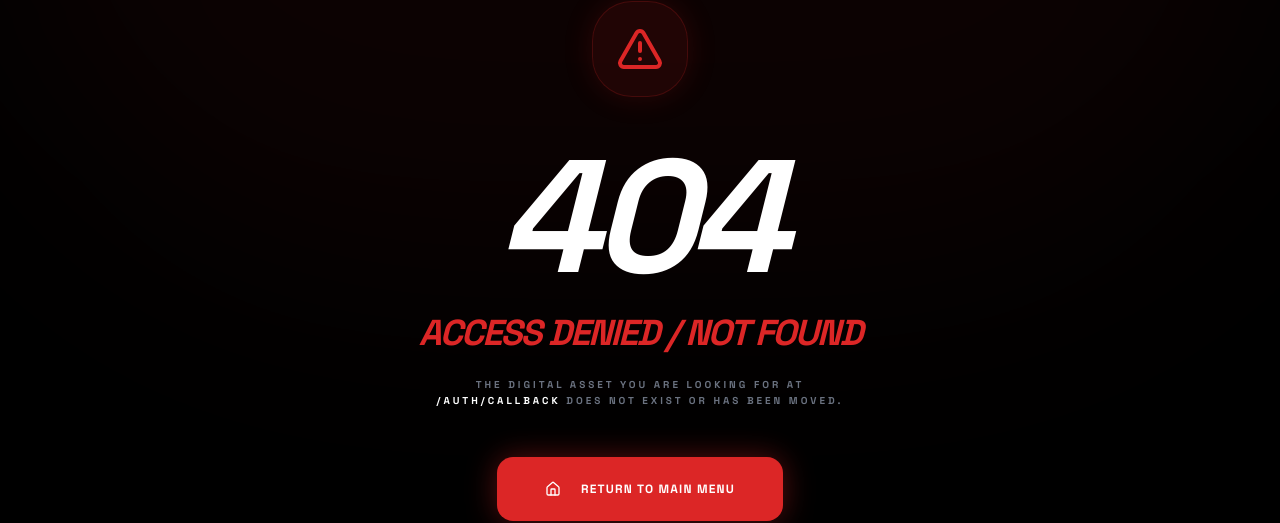
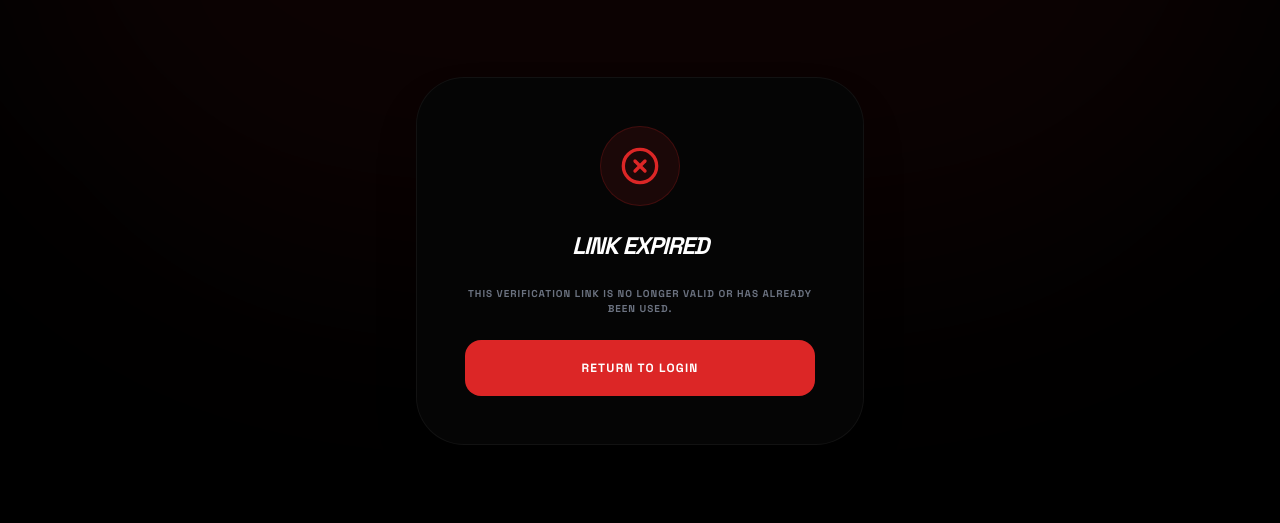
Before and after one commit to Izotzz/metaldrops, a React (Vite) app: page /auth/callback in a window 1280 px wide. Shown: the part 139-662 px from the top of the page. Built offline with nearby package versions, Linux system fonts and the light colour scheme; no server answers; the database is empty.

Commit message:
[dyad] Configurado flujo de verificación de email con página de callback y activación de sesión - wrote 3 file(s)

```diff
--- a/src/App.tsx
+++ b/src/App.tsx
@@ -16,6 +16,7 @@ import ForgotPassword from "./pages/ForgotPassword";
 import MyProducts from "./pages/MyProducts";
 import Checkout from "./pages/Checkout";
 import Settings from "./pages/Settings";
+import AuthCallback from "./pages/AuthCallback";
 import NotFound from "./pages/NotFound";
 import AuthBanner from "./components/AuthBanner";
 
@@ -42,6 +43,7 @@ const App = () => (
               <Route path="/my-products" element={<MyProducts />} />
               <Route path="/checkout" element={<Checkout />} />
               <Route path="/settings" element={<Settings />} />
+              <Route path="/auth/callback" element={<AuthCallback />} />
               <Route path="*" element={<NotFound />} />
             </Routes>
           </BrowserRouter>
--- a/src/context/AuthContext.tsx
+++ b/src/context/AuthContext.tsx
@@ -184,7 +184,7 @@ export const AuthProvider: React.FC<{ children: React.ReactNode }> = ({ children
   const login = async (email: string, password: string) => {
     setIsLoading(true);
     try {
-      const { data, error } = await supabase.auth.signInWithPassword({ email, password });
+      const { data, error } = await supabase.signInWithPassword({ email, password });
       if (error) throw error;
 
       if (data.user) {
@@ -216,14 +216,13 @@ export const AuthProvider: React.FC<{ children: React.ReactNode }> = ({ children
         password,
         options: {
           data: { username: regUsername },
-          emailRedirectTo: window.location.origin,
+          emailRedirectTo: `${window.location.origin}/auth/callback`,
         }
       });
 
       if (error) throw error;
 
       if (data.user) {
-        // Si no hay sesión inmediata, es que requiere confirmación por email
         if (!data.session) {
           return { success: true, message: "Please check your email to confirm your account." };
         }
--- /dev/null
+++ b/src/pages/AuthCallback.tsx
@@ -0,0 +1,92 @@
+"use client";
+
+import React, { useEffect, useState } from 'react';
+import { useNavigate } from 'react-router-dom';
+import { supabase } from '@/integrations/supabase/client';
+import { showSuccess, showError } from '@/utils/toast';
+import { Loader2, CheckCircle2, XCircle } from 'lucide-react';
+import { motion } from 'framer-motion';
+
+const AuthCallback = () => {
+  const navigate = useNavigate();
+  const [status, setStatus] = useState<'loading' | 'success' | 'error'>('loading');
+
+  useEffect(() => {
+    const handleAuthCallback = async () => {
+      try {
+        // Supabase procesa automáticamente el hash de la URL al inicializarse o con getSession
+        const { data: { session }, error } = await supabase.auth.getSession();
+
+        if (error) throw error;
+
+        if (session) {
+          setStatus('success');
+          showSuccess("Verification successful. Logged in.");
+
+          // Pequeña espera para que el usuario vea el estado de éxito
+          setTimeout(() => {
+            navigate('/');
+          }, 2000);
+        } else {
+          // Si no hay sesión y estamos en esta página, el link probablemente expiró o es inválido
+          setStatus('error');
+          showError("Verification link expired or invalid.");
+        }
+      } catch (error: any) {
+        console.error("Auth callback error:", error);
+        setStatus('error');
+        showError(error.message || "Authentication failed.");
+      }
+    };
+
+    handleAuthCallback();
+  }, [navigate]);
+
+  return (
+    <div className="min-h-screen flex items-center justify-center bg-black px-4">
+      <div className="absolute inset-0 bg-red-600/5 blur-[120px] rounded-full -translate-y-1/2"></div>
+
+      <motion.div
+        initial={{ opacity: 0, scale: 0.9 }}
+        animate={{ opacity: 1, scale: 1 }}
+        className="bg-[#050505] border border-white/5 p-12 rounded-[3rem] shadow-2xl max-w-md w-full text-center relative z-10"
+      >
+        {status === 'loading' && (
+          <div className="space-y-6">
+            <Loader2 className="h-16 w-16 text-red-600 animate-spin mx-auto" />
+            <h2 className="text-2xl font-black text-white uppercase italic tracking-tighter">Verifying Access...</h2>
+            <p className="text-gray-500 text-[10px] font-black uppercase tracking-widest">Please wait while we secure your session</p>
+          </div>
+        )}
+
+        {status === 'success' && (
+          <div className="space-y-6">
+            <div className="w-20 h-20 bg-green-500/10 rounded-full flex items-center justify-center mx-auto border border-green-500/20">
+              <CheckCircle2 className="h-10 w-10 text-green-500" />
+            </div>
+            <h2 className="text-2xl font-black text-white uppercase italic tracking-tighter">Verification Successful</h2>
+            <p className="text-gray-500 text-[10px] font-black uppercase tracking-widest">Welcome to the elite. Redirecting to home...</p>
+          </div>
+        )}
+
+        {status === 'error' && (
+          <div className="space-y-6">
+            <div className="w-20 h-20 bg-red-600/10 rounded-full flex items-center justify-center mx-auto border border-red-600/20">
+              <XCircle className="h-10 w-10 text-red-600" />
+            </div>
+            <h2 className="text-2xl font-black text-white uppercase italic tracking-tighter">Link Expired</h2>
+            <p className="text-gray-500 text-[10px] font-black uppercase tracking-widest mb-8">This verification link is no longer valid or has already been used.</p>
+            <button
+              onClick={() => navigate('/login')}
+              className="w-full bg-red-600 hover:bg-red-500 text-white font-black h-14 rounded-2xl uppercase tracking-widest text-xs transition-all"
+            >
+              Return to Login
+            </button>
+          </div>
+        )}
+      </motion.div>
+    </div>
+  );
+};
+
+export default AuthCallback;
```
